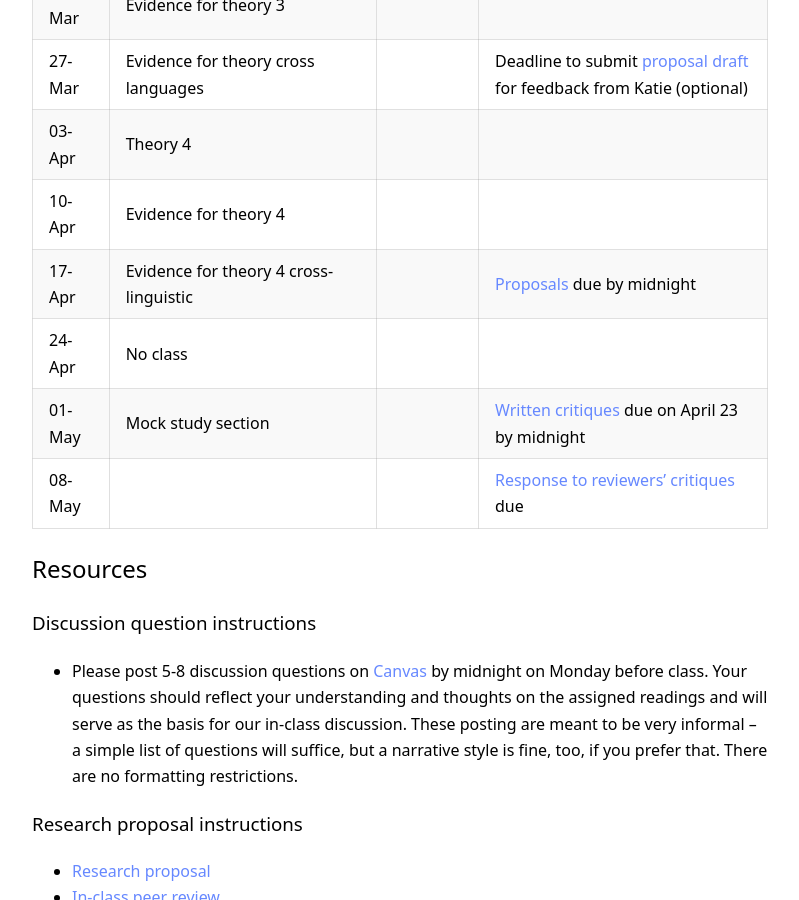
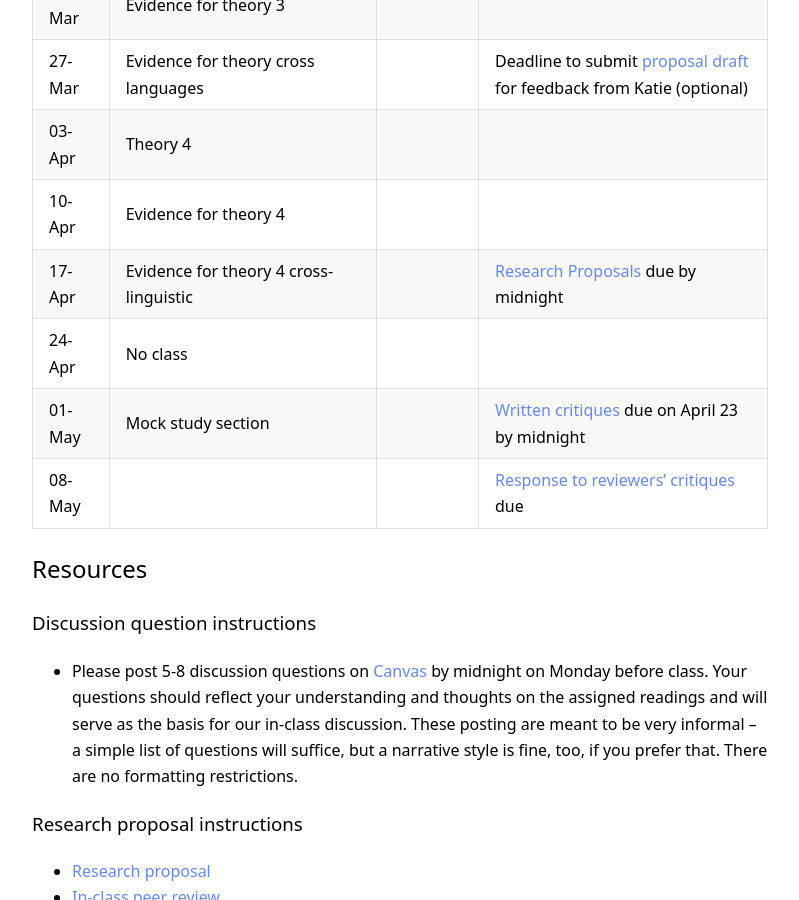
Before and after one commit to kschuler/ling001, a Jekyll site: the page built from index.md, in a window 1280 px wide and 900 px high, scrolled down 2363 px. Shown: the whole window, without its empty margins (240-1039 px from the left). Built offline with Jekyll 4.4.1, drawn with Linux system fonts in a browser that asks for light colours; part of the change alters nothing that is shown.

Commit message:
index.md updated from https://stackedit.io/

```diff
--- a/index.md
+++ b/index.md
@@ -50,7 +50,7 @@ Date | Topic | Readings | **Deadlines**
  27-Mar | Evidence for theory cross languages | | **Deadline to submit [proposal draft](spring2018/research-proposal.html) for feedback from Katie (optional)**
  03-Apr | Theory 4 | |
  10-Apr | Evidence for theory 4 | |
-17-Apr | Evidence for theory 4 cross-linguistic | | **[Proposals](spring2018/research-proposal.html) due by midnight**
+17-Apr | Evidence for theory 4 cross-linguistic | | **[Research Proposals](spring2018/research-proposal.html) due by midnight**
 24-Apr | No class |
  01-May | Mock study section | | **[Written critiques](spring2018/research-proposal.html#in-class-peer-review) due on April 23 by midnight**
  08-May |  |  | **[Response to reviewers' critiques](spring2018/research-proposal.html#written-response-to-reviews) due**
@@ -74,7 +74,7 @@ Date | Topic | Readings | **Deadlines**
 
 
 <!--stackedit_data:
-eyJoaXN0b3J5IjpbMTc3MTEzOTEwNiwtMTQ1MTc4NTI5LDE0Mj
-MzNzk3NCwtMjQyNTYzNjEzLC0xMzg3NzQ1OTksLTQwNjgzOTk3
-NSwtMjAyMzMzNTA0OV19
+eyJoaXN0b3J5IjpbMTM2NDE1MjI1NywxNzcxMTM5MTA2LC0xND
+UxNzg1MjksMTQyMzM3OTc0LC0yNDI1NjM2MTMsLTEzODc3NDU5
+OSwtNDA2ODM5OTc1LC0yMDIzMzM1MDQ5XX0=
 -->
```
